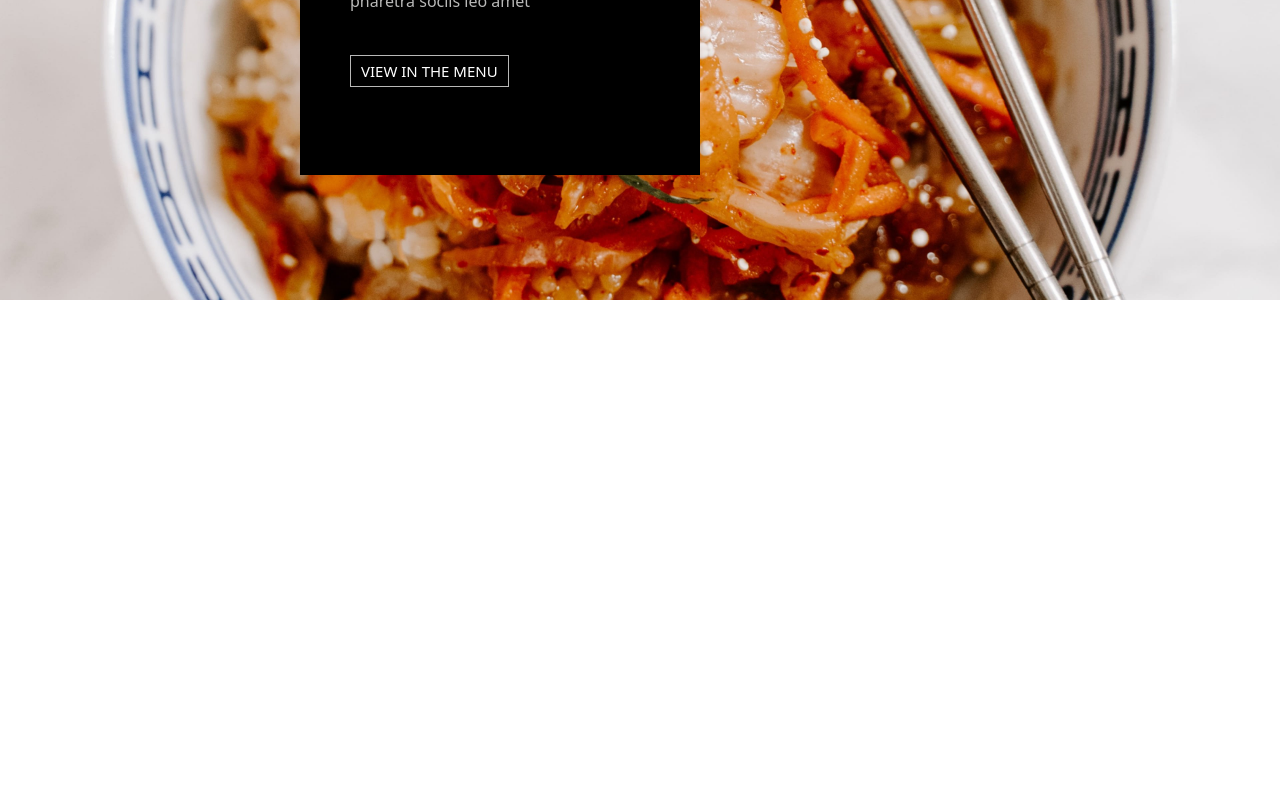
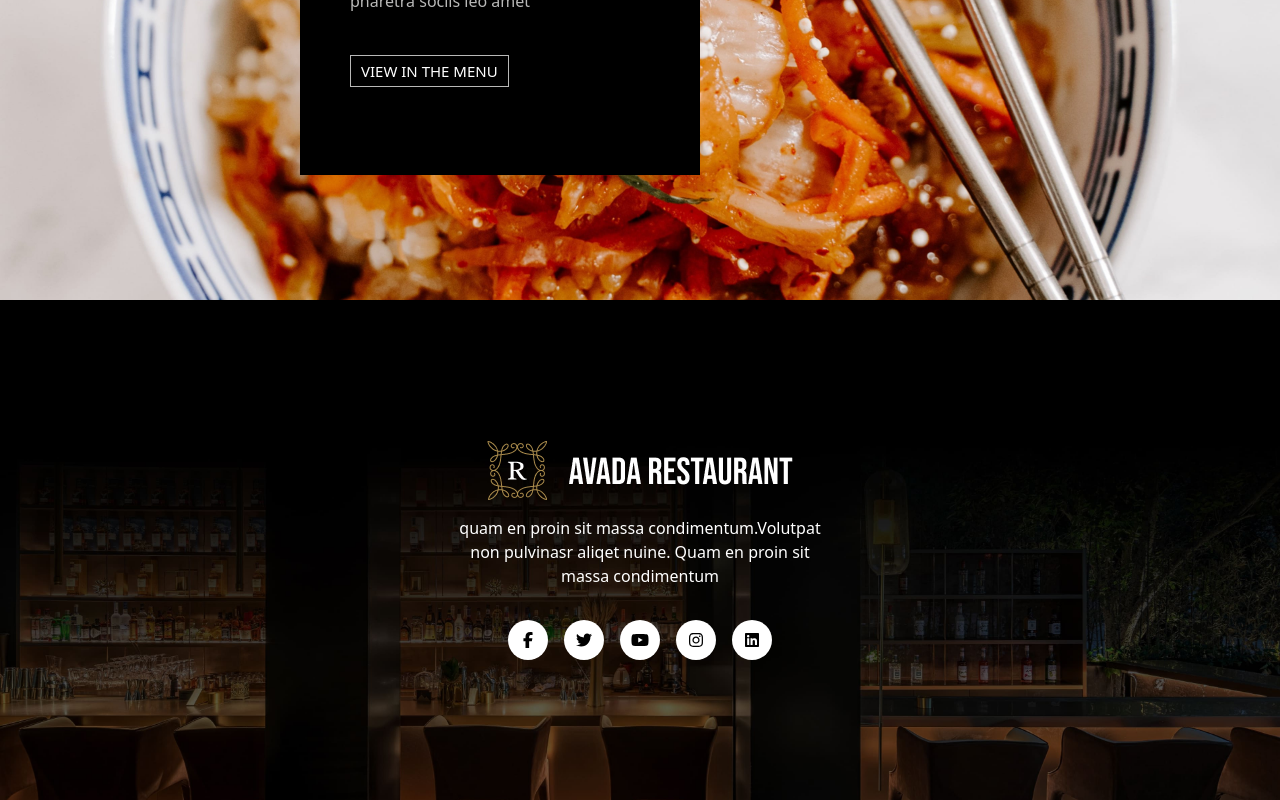
Before and after one commit to LeonardoContino/proj-html-vuejs, a Vue app: page / in a window 1280 px wide. Shown: the part 7100-7900 px from the top of the page. Before the commit the page ends 7500 px from the top, so only its background shows below. Built offline with nearby package versions, Linux system fonts and the light colour scheme.

Commit message:
aggiunto brand e done footer

```diff
--- a/package.json
+++ b/package.json
@@ -12,6 +12,7 @@
     "8": "^0.0.1",
     "@fontsource/montserrat": "^4.5.14",
     "@fortawesome/fontawesome-svg-core": "^6.2.1",
+    "@fortawesome/free-brands-svg-icons": "^6.2.1",
     "@fortawesome/free-solid-svg-icons": "^6.2.1",
     "@fortawesome/vue-fontawesome": "^3.0.3",
     "bootstrap": "^5.3.0-alpha1",
--- a/src/App.vue
+++ b/src/App.vue
@@ -8,9 +8,10 @@ import newsProm from './components/main/newsProm.vue';
 import takeOut from './components/main/takeOut.vue';
 import listMenu from './components/main/listMenu.vue';
 import braised from './components/main/braised.vue';
+import footerPage from './components/footer/footerPage.vue';
 
 export default{
-  components: {navBarHeader, universalExp, thumbPlate, aboutUs, bigPlate, newsProm, takeOut, listMenu, braised}
+  components: {navBarHeader, universalExp, thumbPlate, aboutUs, bigPlate, newsProm, takeOut, listMenu, braised, footerPage}
 }
 </script>
 
@@ -24,6 +25,7 @@ export default{
 <takeOut></takeOut>
 <listMenu></listMenu>
 <braised></braised>
+<footerPage></footerPage>
 </template>
 
 <style scoped>
--- /dev/null
+++ b/src/components/footer/footerPage.vue
@@ -0,0 +1,60 @@
+<script>
+export default{
+
+        data(){
+            return{
+            text: 'quam en proin sit massa condimentum.Volutpat non pulvinasr aliqet nuine. Quam en proin sit massa condimentum'
+
+            }
+        }
+    }
+
+</script>
+
+
+<template>
+    <div class="footer">
+
+        <div class="row m-0 row-cols-3 flex-column h-100 text-center text-white justify-content-center align-items-center">
+            <div class="col"><img class="img-logo" src="/images/logo-restaurant.png" alt=""></div>
+            <div class="col"><p class="p-3">{{ text }}</p></div>
+            <div class="col d-flex justify-content-center gap-3">
+                <div class="icon">
+                    <font-awesome-icon icon="fa-brands fa-facebook-f" />
+                </div>
+                <div class="icon">
+                    <font-awesome-icon icon="fa-brands fa-twitter" />
+                </div>
+                <div class="icon">
+                    <font-awesome-icon icon="fa-brands fa-youtube" />
+                </div>
+                <div class="icon">
+                    <font-awesome-icon icon="fa-brands fa-instagram" />
+                </div>
+                <div class="icon">
+                    <font-awesome-icon icon="fa-brands fa-linkedin" />
+                </div>
+
+            </div>
+        </div>
+    </div>
+</template>
+
+<style scoped lang="scss">
+.footer{
+    height: 500px;
+    background-image: url("/images/footer2x.jpg");
+    background-size: cover;
+    .icon{
+
+        background-color: white;
+        color: black;
+        width: 40px;
+        height: 40px;
+        border-radius: 50%;
+        display: flex;
+        align-items: center;
+        justify-content: center;
+    }
+}
+</style>
--- a/src/components/main/braised.vue
+++ b/src/components/main/braised.vue
@@ -48,7 +48,7 @@ export default{
 
 .thumb{
     height: 700px;
-    margin: 100px 0;
+    margin-top: 100px;
     position: relative;
     color: white;
 
--- a/src/main.js
+++ b/src/main.js
@@ -5,7 +5,9 @@ import 'bootstrap/dist/css/bootstrap.min.css'
 import {library} from '@fortawesome/fontawesome-svg-core'
 import {FontAwesomeIcon} from '@fortawesome/vue-fontawesome'
 import { faCartShopping } from '@fortawesome/free-solid-svg-icons';
-import { faStar } from '@fortawesome/free-solid-svg-icons'
+import { faStar } from '@fortawesome/free-solid-svg-icons';
+import { faFacebookF, faTwitter, faYoutube, faInstagram, faLinkedin } from '@fortawesome/free-brands-svg-icons'
 
-library.add(faCartShopping, faStar)
+
+library.add(faCartShopping, faStar, faFacebookF, faTwitter, faYoutube, faInstagram, faLinkedin)
 createApp(App).component('font-awesome-icon',FontAwesomeIcon).mount('#app')
```
Also changed, not shown: src/components/footer/footer.vue (deleted), 1 other file (tests, documents, lock files or other folders).
